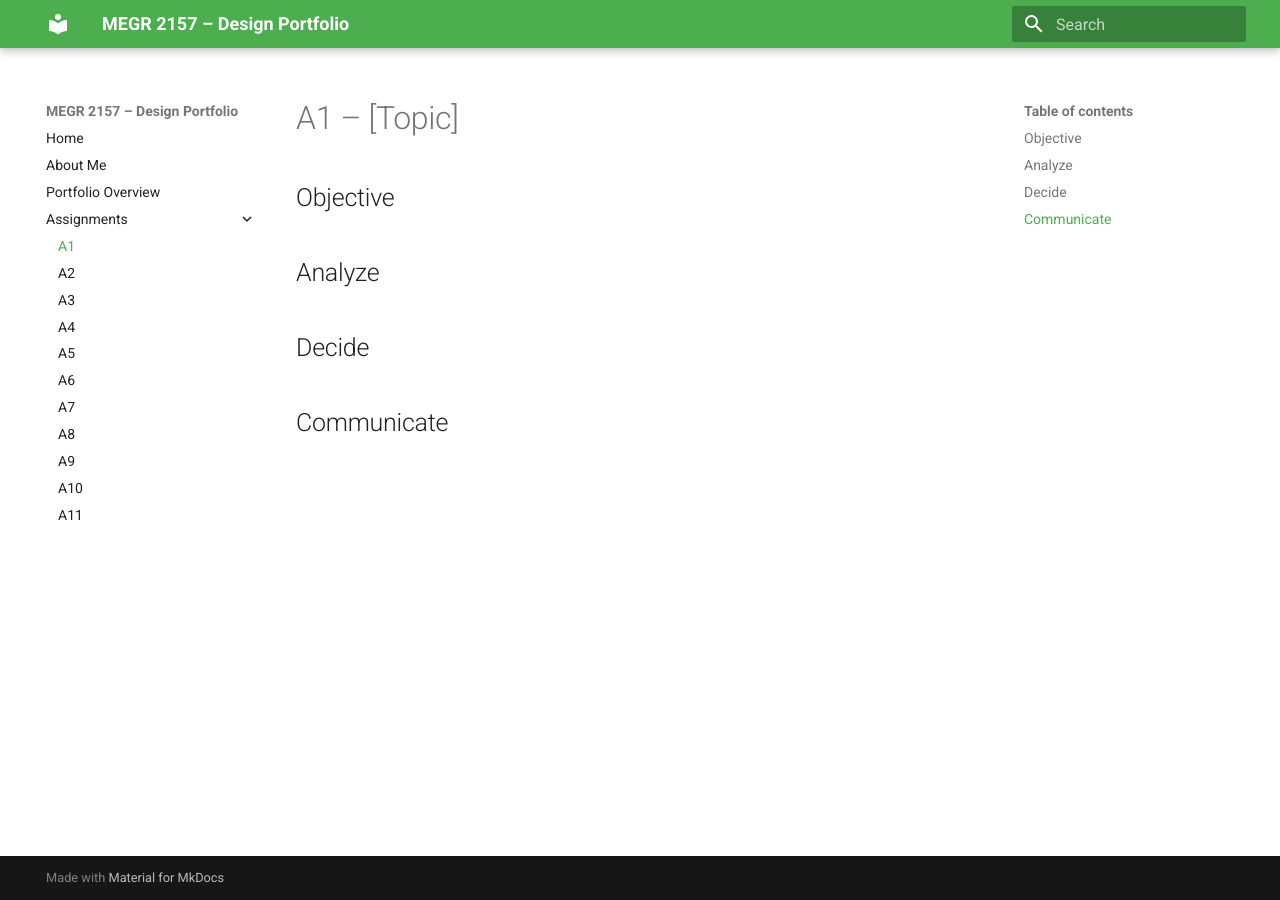
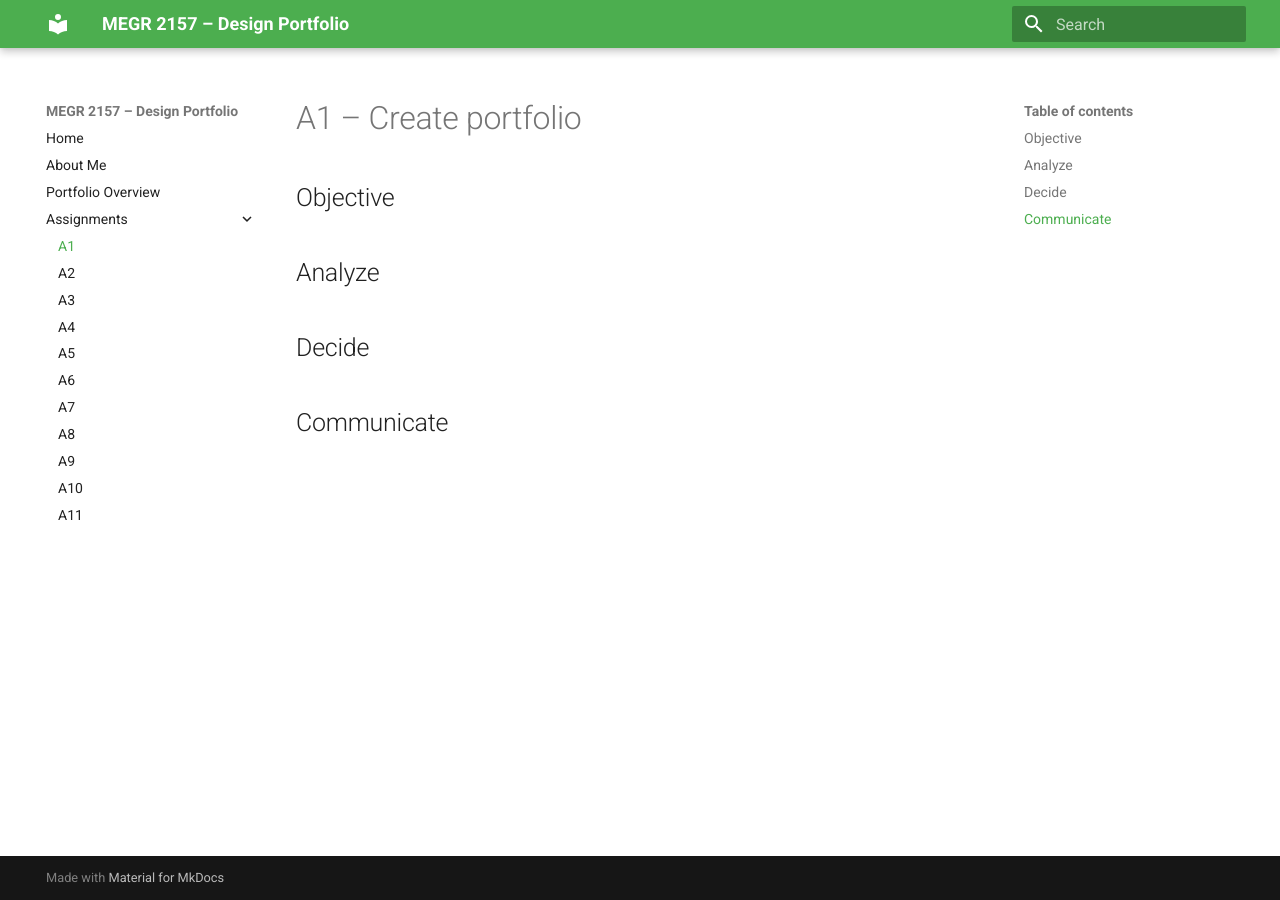
Before and after one commit to jwelch37/megr2156-portfolio, an MkDocs documentation site: the page built from docs/assignments/A01/index.md, in a window 1280 px wide. Built offline with MkDocs 1.6.1 and Material for MkDocs 9.7.7, drawn with Linux system fonts in a browser that asks for light colours.

Commit message:
Update assignment title to 'Create portfolio'

```diff
--- a/docs/assignments/A01/index.md
+++ b/docs/assignments/A01/index.md
@@ -1,4 +1,4 @@
-# A1 – [Topic]
+# A1 – Create portfolio
 
 ## Objective
 
```
